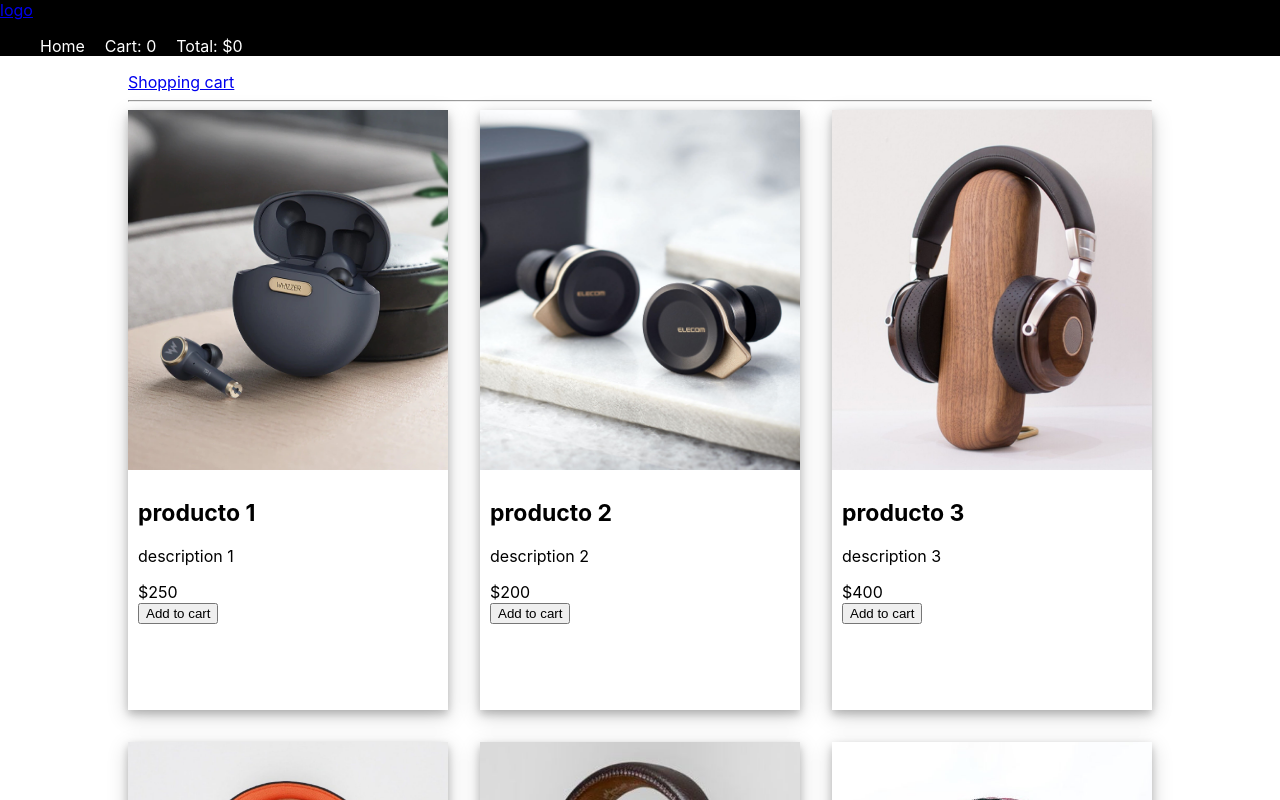
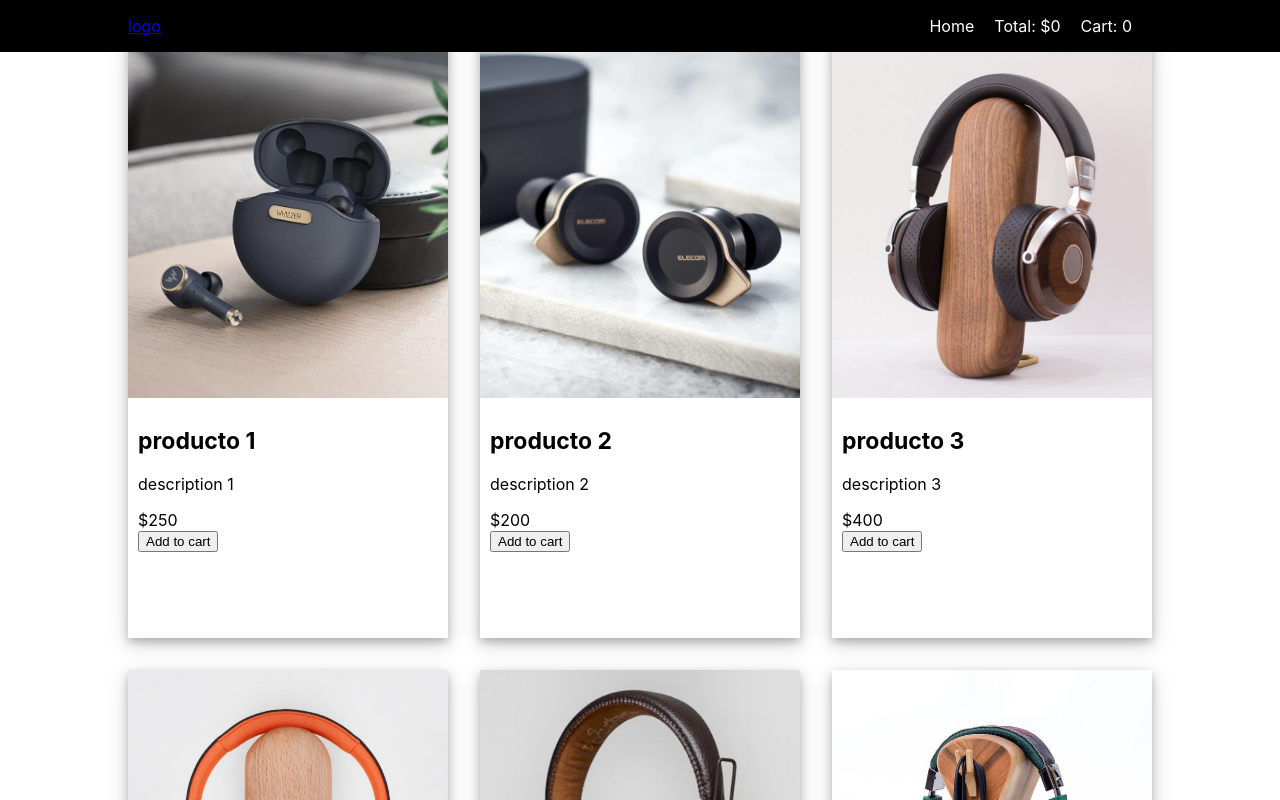
Before and after one commit to carlosAguinaga/ecommerce-react, a React (Create React App) app: page / in a window 1280 px wide. Shown: the top 800 px of the page. Built offline with nearby package versions, Linux system fonts and the light colour scheme.

Commit message:
feat: logic header added

```diff
--- a/src/components/custom/Header/Header.jsx
+++ b/src/components/custom/Header/Header.jsx
@@ -5,29 +5,20 @@ import { Link } from "react-router-dom";
 const Header = ({ cart, total, session }) => {
   return (
     <nav className="header">
-      <div>
-        <Link to="/">logo</Link>
-        <ul className="me-auto">
+      <div className="container navbar">
+        <div>
+          <Link to="/">logo</Link>
+        </div>
+        <ul className="right-bar">
           <Link to="/" className="header-link">
             Home
-          </Link>
-
-          <Link as={Link} to="/shop-cart" className="header-link">
-            Cart: {cart.length}
           </Link>
           <span className="header-link">
             Total: {total > 0 ? "$" + total : "$0"}
           </span>
-
-          {/* {session.user.jwt ? (
-            <Nav.Link as={Link} to="/account" className="header-link">
-              welcome {session.user.user.username}
-            </Nav.Link>
-          ) : (
-            <Nav.Link as={Link} to="/login" className="header-link">
-              Log in
-            </Nav.Link>
-          )} */}
+          <Link as={Link} to="/shop-cart" className="header-link">
+            Cart: {cart.length}
+          </Link>
         </ul>
       </div>
     </nav>
--- a/src/components/custom/Header/Header.styles.css
+++ b/src/components/custom/Header/Header.styles.css
@@ -1,5 +1,19 @@
 .header {
   background-color: black;
+  position: fixed;
+  left: 0;
+  right: 0;
+  z-index: 999;
+}
+
+.navbar {
+  display: flex;
+  justify-content: space-between;
+  align-items: center;
+}
+
+.right-bar {
+
 }
 
 .header-link {
--- a/src/layouts/Main.jsx
+++ b/src/layouts/Main.jsx
@@ -8,7 +8,7 @@ const Main = ({ children }) => {
   const { state: userState } = useContext(UserContext);
 
   return (
-    <>
+    <div>
       <Header
         cart={cartState.cart}
         total={cartState.totalPrice}
@@ -16,7 +16,7 @@ const Main = ({ children }) => {
         session={userState}
       />
       {children}
-    </>
+    </div>
   );
 };
 
```
